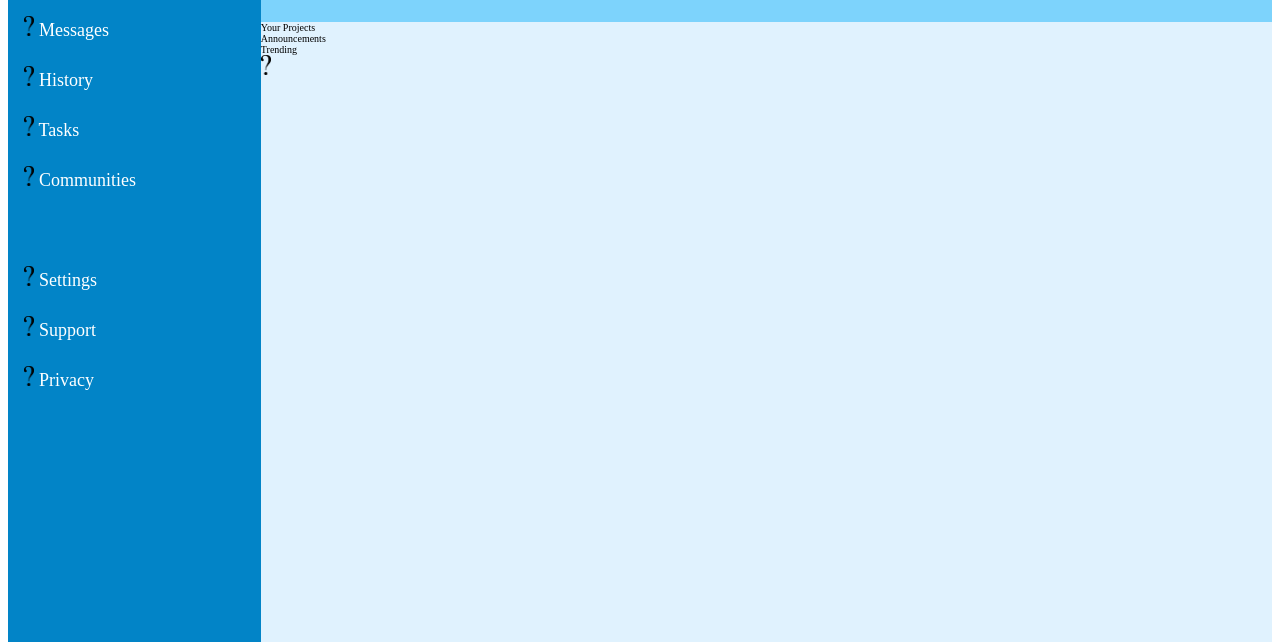
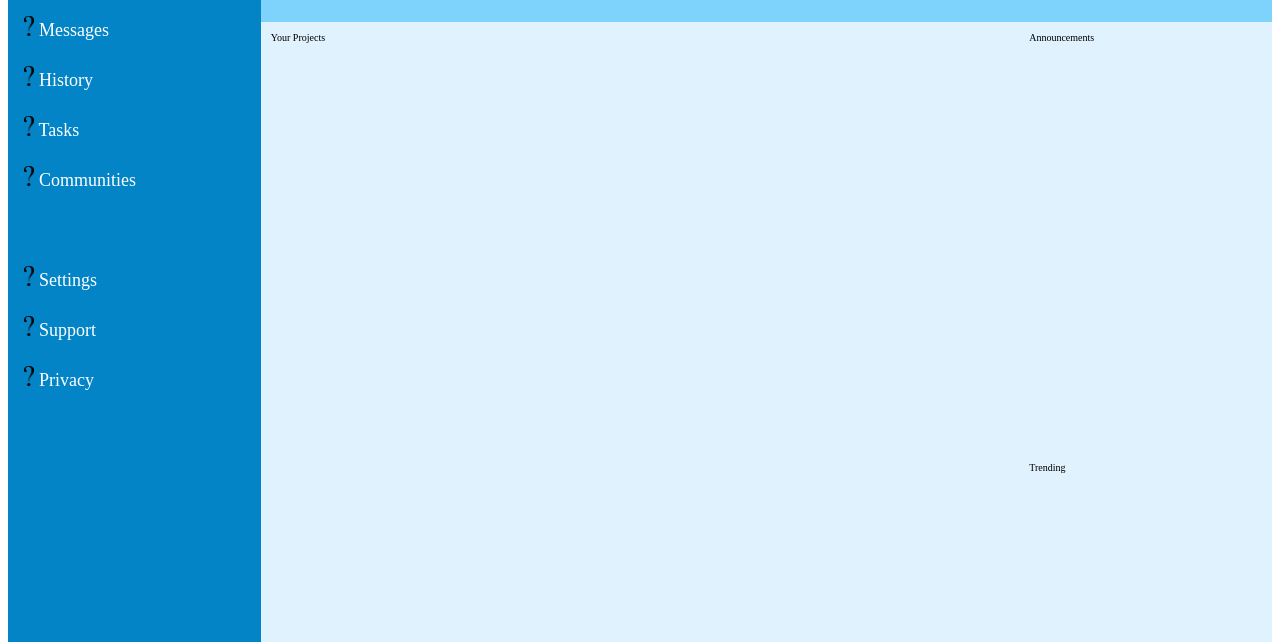
Before and after one commit to Namik02/Admin-Dashboard, a plain HTML site: page index.html in a window 1280 px wide. Shown: the part 158-800 px from the top of the page. Drawn offline with Linux system fonts and the light colour scheme; files whose address does not match are found by name.

Commit message:
CSS grid added for main

```diff
--- a/index.html
+++ b/index.html
@@ -79,19 +79,19 @@
         </section>
     </header>
     <main>
-        <section>
+        <section id="yourProjects">
             Your Projects
         </section>
 
-        <section>
+        <section id="announcements">
             Announcements
         </section>
 
-        <section>
+        <section id="trending">
             Trending
         </section>
 
-        <img src="/home/namik/Desktop/repos/Admin-Dashboard/images/TempImg.png" alt="?">
+
 
     </main>
 </body>
--- a/styles.css
+++ b/styles.css
@@ -75,6 +75,31 @@
 
 
 
+main {
+    background-color: #e0f2fe;
+
+    grid-area: main;
+
+    display: grid;
+    grid-template-columns: 3fr 1fr;
+    grid-template-rows: 1fr 1fr;
+    grid-template-areas:
+    "yourProjects announcements"
+    "yourProjects trending";
+
+}
+    main section {
+        margin: 10px;
+}
+    #yourProjects {
+        grid-area: yourProjects;
+}
+    #announcements {
+        grid-area: announcements;
+}
+    #trending {
+        grid-area: trending;
+}
 
 
 
@@ -83,11 +108,7 @@
 
 
 
-main {
-    background-color: #e0f2fe;
 
-    grid-area: main;
-}
 
 img {
     height: 2rem;
```
